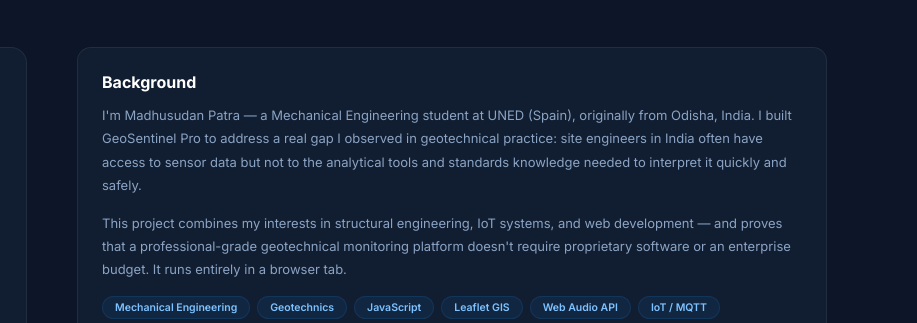
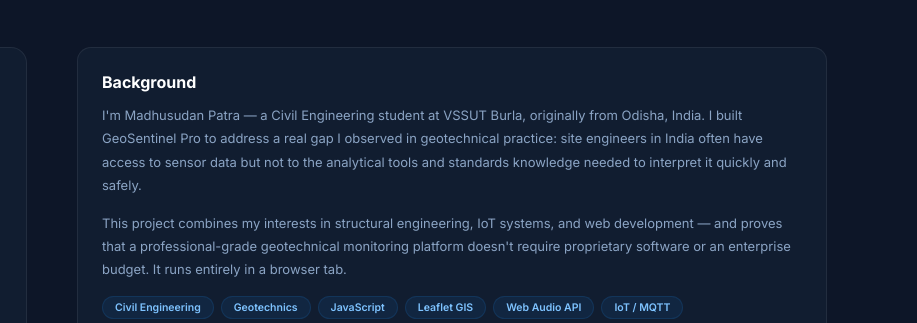
Before and after one commit to madhusudanpatra527-coder/Geosentinel-Pro, a website: page index.html in a window 1280 px wide. Shown: the part 5558-5881 px from the top of the page, 363-1280 px from the left. Drawn offline with Linux system fonts and the light colour scheme.

Commit message:
Update index.html

```diff
--- a/index.html
+++ b/index.html
@@ -801,10 +801,10 @@ footer{background:var(--bg);border-top:1px solid var(--bdr);padding:50px 40px 30
       <div class="dev-info">
         <div class="dev-bio reveal">
           <h3>Background</h3>
-          <p>I'm Madhusudan Patra — a Mechanical Engineering student at UNED (Spain), originally from Odisha, India. I built GeoSentinel Pro to address a real gap I observed in geotechnical practice: site engineers in India often have access to sensor data but not to the analytical tools and standards knowledge needed to interpret it quickly and safely.</p>
+          <p>I'm Madhusudan Patra — a Civil Engineering student at VSSUT Burla, originally from Odisha, India. I built GeoSentinel Pro to address a real gap I observed in geotechnical practice: site engineers in India often have access to sensor data but not to the analytical tools and standards knowledge needed to interpret it quickly and safely.</p>
           <p>This project combines my interests in structural engineering, IoT systems, and web development — and proves that a professional-grade geotechnical monitoring platform doesn't require proprietary software or an enterprise budget. It runs entirely in a browser tab.</p>
           <div class="dev-skills">
-            <span class="dev-skill">Mechanical Engineering</span>
+            <span class="dev-skill">Civil Engineering</span>
             <span class="dev-skill">Geotechnics</span>
             <span class="dev-skill">JavaScript</span>
             <span class="dev-skill">Leaflet GIS</span>
```
